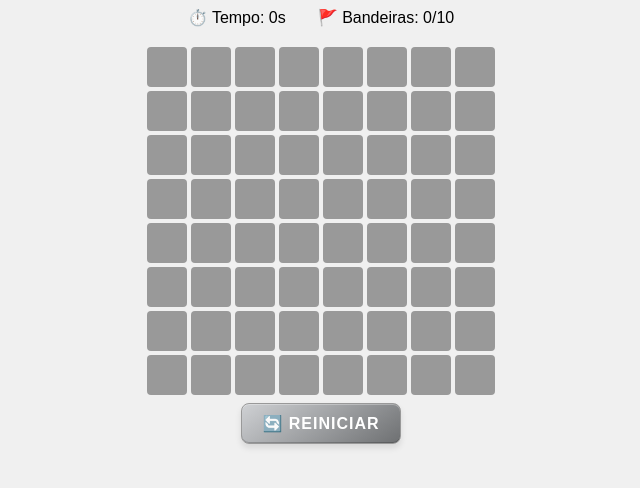
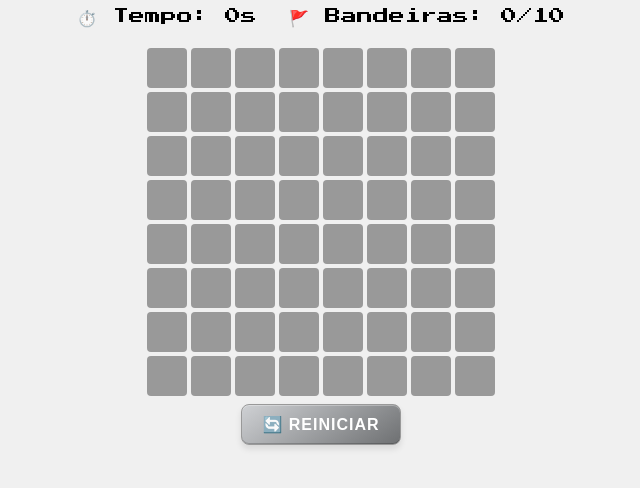
Before and after one commit to adrianofelix019/minesweeper, an Electron app: page index.html in a window 800 px wide. Shown: the whole page, without its empty margins (79-719 px from the left). Drawn offline with Linux system fonts and the light colour scheme.

Commit message:
style: add new font

```diff
--- a/index.html
+++ b/index.html
@@ -4,6 +4,7 @@
   <meta charset="UTF-8">
   <title>Minesweeper - Electron</title>
   <link rel="stylesheet" href="style/style.css">
+  <link href="https://fonts.googleapis.com/css2?family=Press+Start+2P&display=swap" rel="stylesheet">
 </head>
 <body>
   <audio id="click-sound" src="assets/sounds/click.wav" preload="auto"></audio>
--- a/style/style.css
+++ b/style/style.css
@@ -2,6 +2,7 @@ body {
     font-family: sans-serif;
     text-align: center;
     background-color: #f0f0f0;
+    font-family: 'Press Start 2P', cursive;
 }
 
 .grid {
@@ -87,3 +88,5 @@ body {
         0 2px 4px rgba(0, 0, 0, 0.15),
         inset 0 2px 3px rgba(0, 0, 0, 0.3);
 }
+
+/* TODO: colocar as fontes também nos campos e no botão reiniciar */
```
